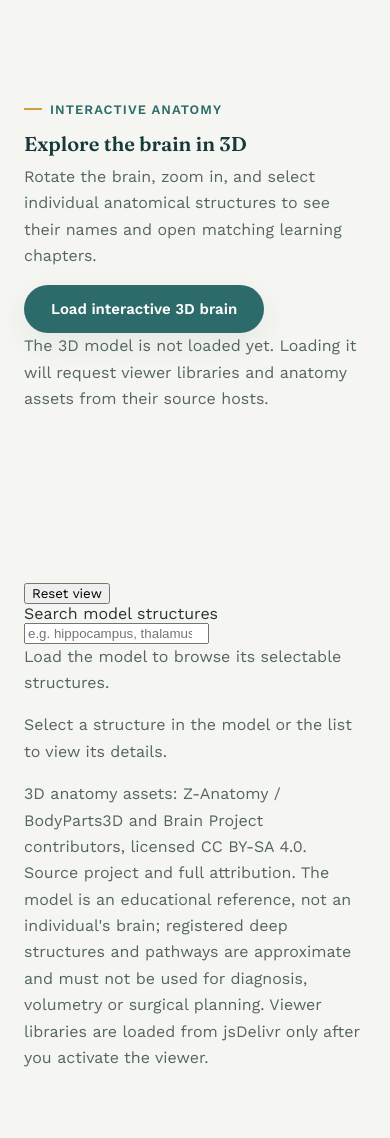
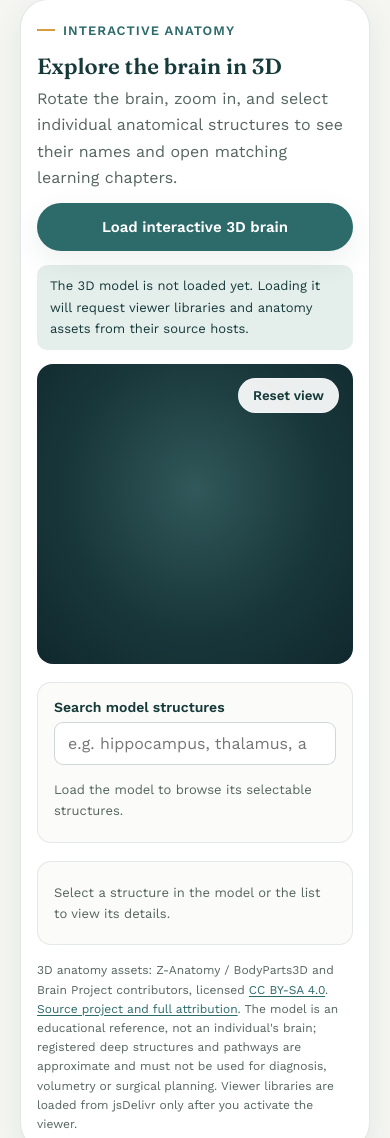
Before and after one commit to Raghavsuthar/mental-health, a plain HTML site: page index.html in a window 390 px wide. Shown: the part 6675-7813 px from the top of the page. Drawn offline with nearby package versions, Linux system fonts and the light colour scheme.

Commit message:
style: add responsive 3D brain viewer layout

```diff
--- a/styles.css
+++ b/styles.css
@@ -381,3 +381,51 @@ a:focus-visible, button:focus-visible, input:focus-visible, textarea:focus-visib
 .atlas-flow-arrow{font-size:1.2rem;color:var(--accent,#2d6a6a);font-weight:700}
 .atlas-flow-note{font-size:.84rem;color:var(--muted,#667775);margin:12px 0 0;line-height:1.5}
 @media(max-width:520px){.atlas-flow{flex-direction:column}.atlas-flow-arrow{transform:rotate(90deg)}.atlas-flow-node{width:100%}}
+
+
+/* ---------- interactive 3D brain explorer ---------- */
+.brain-3d-card{
+  margin:0 0 44px;
+  padding:26px;
+  border:1px solid rgba(22,58,58,.12);
+  border-radius:var(--radius-lg);
+  background:var(--panel);
+  box-shadow:var(--shadow-card);
+}
+.brain-3d-heading{display:flex;align-items:center;justify-content:space-between;gap:24px;margin-bottom:12px}
+.brain-3d-heading h3{font-size:clamp(22px,3vw,29px);margin-bottom:6px}
+.brain-3d-heading p{max-width:660px;margin:0}
+.brain-3d-load{flex-shrink:0;white-space:nowrap}
+.brain-3d-status{font-size:13px;margin:14px 0;padding:10px 13px;border-radius:10px;background:var(--teal-soft);color:var(--teal-deep)}
+.brain-3d-status.is-error{background:#fff0ed;color:#8a2d22}
+.brain-3d-stage{position:relative;overflow:hidden;border-radius:16px;background:radial-gradient(ellipse at 50% 42%,#31585a 0%,#19383b 55%,#10282d 100%);min-height:340px}
+.brain-3d-stage canvas{display:block;width:100%;height:420px;outline:none;touch-action:pan-y}
+.brain-3d-stage canvas:focus-visible{outline:3px solid var(--gold);outline-offset:-4px}
+.brain-3d-reset{position:absolute;right:14px;top:14px;border:1px solid rgba(255,255,255,.35);border-radius:999px;background:rgba(255,255,255,.92);color:var(--teal-deep);padding:9px 14px;font-weight:600}
+.brain-3d-browser{display:grid;grid-template-columns:minmax(0,1fr) minmax(240px,.8fr);gap:18px;margin-top:18px}
+.brain-3d-list-panel,.brain-3d-details{min-width:0;border:1px solid rgba(22,58,58,.1);border-radius:14px;padding:16px;background:#fbfcf9}
+.brain-3d-list-panel label{display:block;font-weight:600;color:var(--teal-deep);font-size:14px;margin-bottom:7px}
+.brain-3d-list-panel input{width:100%;padding:11px 13px;border:1px solid rgba(22,58,58,.2);border-radius:9px;background:white;color:var(--text);font:inherit}
+.brain-3d-list-panel input:focus,.brain-3d-structure:focus-visible,.brain-3d-chapter-link:focus-visible,.brain-3d-reset:focus-visible{outline:2px solid var(--teal);outline-offset:2px}
+.brain-3d-list{max-height:250px;overflow:auto;margin-top:10px;display:flex;flex-direction:column;gap:4px}
+.brain-3d-list-count,.brain-3d-muted{font-size:13px;color:var(--text-soft);margin:4px 0}
+.brain-3d-structure{border:0;border-radius:8px;background:transparent;color:var(--text);padding:8px 10px;text-align:left;font:inherit;font-size:13px}
+.brain-3d-structure:hover,.brain-3d-structure[aria-pressed="true"]{background:var(--teal-soft);color:var(--teal-deep)}
+.brain-3d-details h3{font-size:21px;margin:4px 0 8px;overflow-wrap:anywhere}
+.brain-3d-kicker{font-size:11px;letter-spacing:.08em;color:var(--teal);font-weight:700;margin:0}
+.brain-3d-path{font-size:12px;line-height:1.55;overflow-wrap:anywhere}
+.brain-3d-chapter-link{border:0;border-radius:999px;background:var(--teal);color:white;padding:10px 14px;font:inherit;font-size:13px;font-weight:600}
+.brain-3d-attribution{font-size:12px;line-height:1.6;margin:16px 0 0}
+.brain-3d-attribution a{color:var(--teal);text-decoration:underline;text-underline-offset:2px}
+@media(max-width:760px){
+  .brain-3d-card{padding:16px;margin-left:-4px;margin-right:-4px}
+  .brain-3d-heading{align-items:flex-start;flex-direction:column;gap:12px}
+  .brain-3d-load{width:100%}
+  .brain-3d-stage{min-height:270px}
+  .brain-3d-stage canvas{height:300px}
+  .brain-3d-browser{grid-template-columns:1fr}
+  .brain-3d-list{max-height:210px}
+}
+@media(prefers-reduced-motion:reduce){
+  .brain-3d-structure,.brain-3d-reset{transition:none}
+}
```
